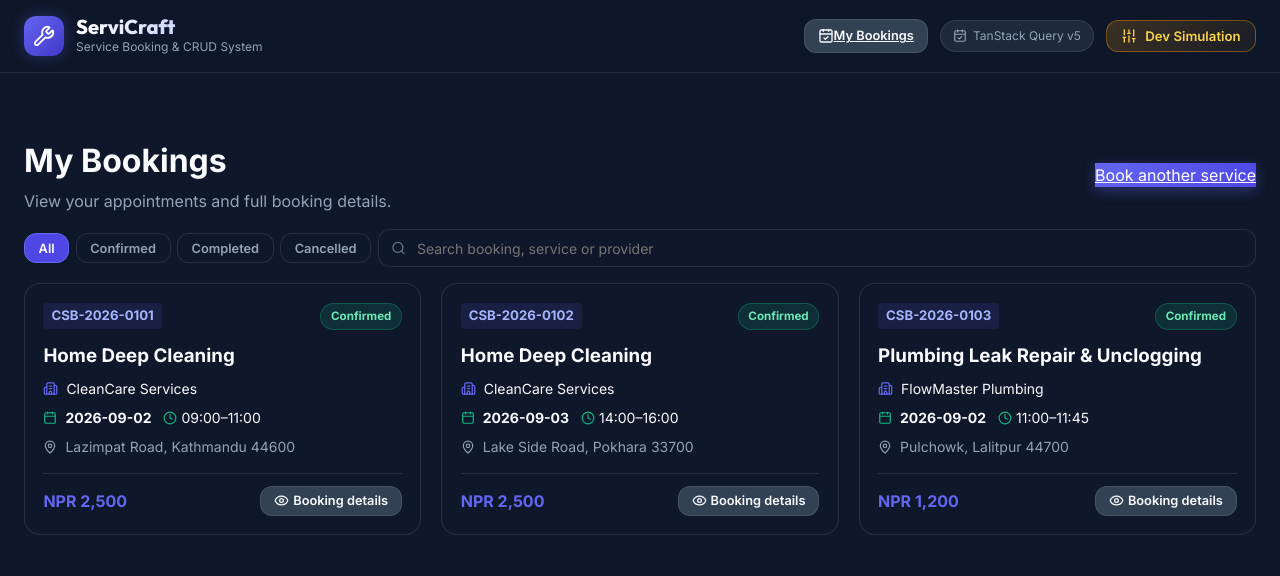
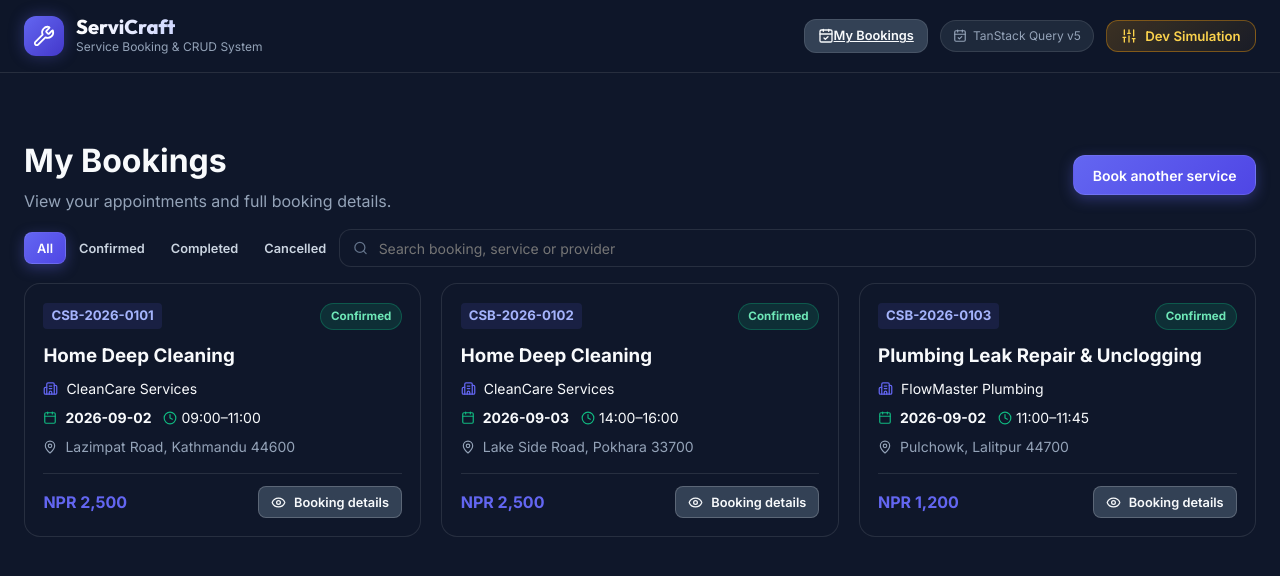
Before and after one commit to rakshyabelbase/customer_service_booking, a React (Vite) app: page /bookings in a window 1280 px wide. Shown: the top 576 px of the page. Built offline with nearby package versions, Linux system fonts and the light colour scheme.

Commit message:
Use common buttons on My Bookings

```diff
--- a/src/components/bookings/MyBookingsPage.tsx
+++ b/src/components/bookings/MyBookingsPage.tsx
@@ -1,5 +1,5 @@
 import { useMemo, useState } from 'react';
-import { Link } from 'react-router-dom';
+import { useNavigate } from 'react-router-dom';
 import { AlertCircle, Building2, Calendar, Clock, Eye, MapPin, RefreshCw, Search } from 'lucide-react';
 import type { Booking } from '../../types';
 import { useServiceBookings } from '../../features/bookings/hooks/useBookings';
@@ -7,6 +7,7 @@ import { BookingDetailModal } from './BookingDetailModal';
 import { Button } from '../common/Button';
 
 export function MyBookingsPage() {
+  const navigate = useNavigate();
   const [status, setStatus] = useState('all');
   const [search, setSearch] = useState('');
   const [selectedId, setSelectedId] = useState<string | null>(null);
@@ -21,11 +22,22 @@ export function MyBookingsPage() {
     <div className="my-bookings-page">
       <div className="bookings-header flex-between align-center">
         <div><h1>My Bookings</h1><p className="text-muted mt-1">View your appointments and full booking details.</p></div>
-        <Link to="/" className="btn-primary">Book another service</Link>
+        <Button variant="primary" onClick={() => navigate('/')}>Book another service</Button>
       </div>
       <div className="bookings-toolbar flex-between align-center mt-4">
         <div className="status-tabs flex-align">
-          {['all', 'confirmed', 'completed', 'cancelled'].map((item) => <button key={item} type="button" className={`tab-btn ${status === item ? 'active' : ''}`} onClick={() => setStatus(item)}>{item[0].toUpperCase() + item.slice(1)}</button>)}
+          {['all', 'confirmed', 'completed', 'cancelled'].map((item) => (
+            <Button
+              key={item}
+              size="sm"
+              variant={status === item ? 'primary' : 'ghost'}
+              className="booking-filter-button"
+              aria-pressed={status === item}
+              onClick={() => setStatus(item)}
+            >
+              {item[0].toUpperCase() + item.slice(1)}
+            </Button>
+          ))}
         </div>
         <div className="search-input-wrapper"><Search size={15} className="search-icon" /><input className="search-input" placeholder="Search booking, service or provider" value={search} onChange={(event) => setSearch(event.target.value)} /></div>
       </div>
@@ -48,6 +60,6 @@ function BookingCard({ booking, onView }: { booking: Booking; onView: () => void
       <div className="booking-meta-row flex-align mt-2 text-sm"><Calendar size={14} className="text-secondary mr-2" /><strong>{booking.scheduledDate}</strong><Clock size={14} className="text-secondary ml-3 mr-1" />{booking.startTime}–{booking.endTime}</div>
       <div className="booking-meta-row flex-align mt-2 text-sm text-muted"><MapPin size={14} className="mr-2" />{booking.serviceAddress}</div>
     </div>
-    <div className="booking-card-footer flex-between align-center mt-4 pt-3 border-t border-color"><strong className="text-primary">{booking.currency} {booking.price.toLocaleString()}</strong><button type="button" className="btn-secondary-sm flex-align" onClick={onView}><Eye size={15} className="mr-1" />Booking details</button></div>
+    <div className="booking-card-footer flex-between align-center mt-4 pt-3 border-t border-color"><strong className="text-primary">{booking.currency} {booking.price.toLocaleString()}</strong><Button size="sm" variant="secondary" leftIcon={<Eye size={15} />} onClick={onView}>Booking details</Button></div>
   </article>;
 }
```
